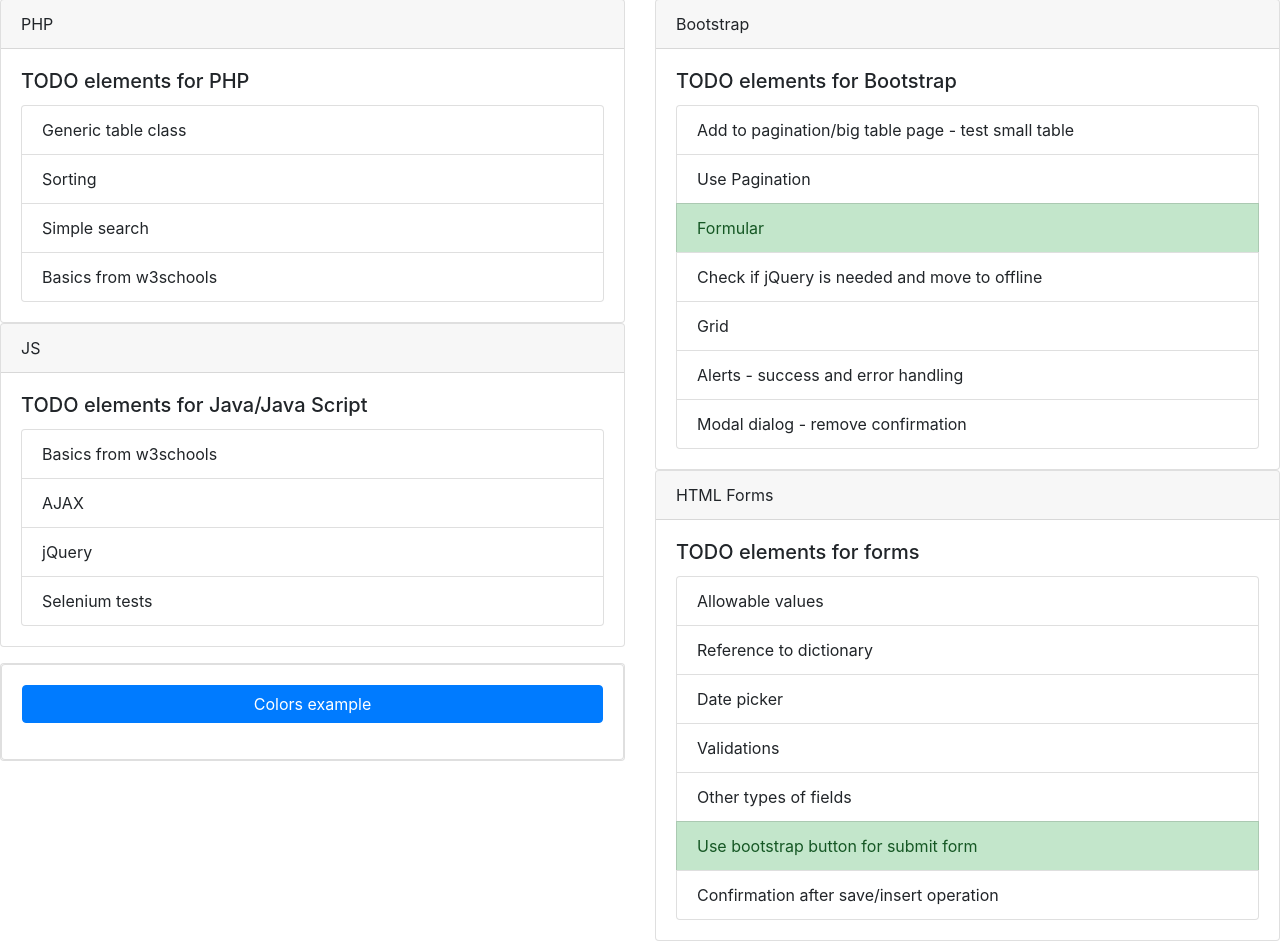
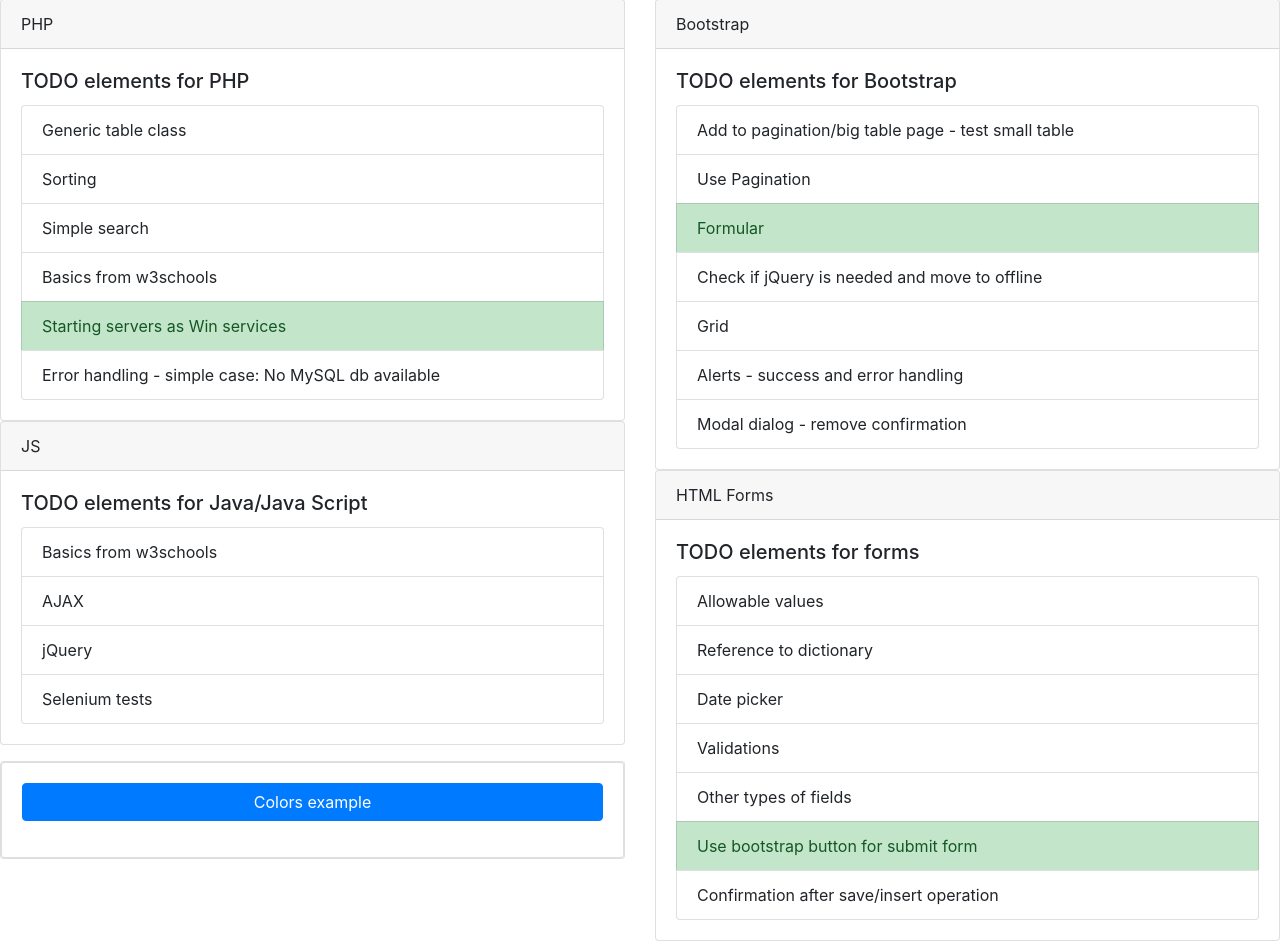
Before and after one commit to paweln1975/Php, a PHP site: page / in a window 1280 px wide. Shown: the part 57-998 px from the top of the page. Run offline with PHP 8.4, Linux system fonts and the light colour scheme.

Commit message:
add TODO

```diff
--- a/index.php
+++ b/index.php
@@ -34,7 +34,8 @@
                         <li class="list-group-item">Sorting</li>
                         <li class="list-group-item">Simple search</li>
                         <li class="list-group-item">Basics from w3schools</li>
-
+                        <li class="list-group-item list-group-item-success">Starting servers as Win services</li>
+                        <li class="list-group-item">Error handling - simple case: No MySQL db available</li>
                     </ul>
                 </div>
             </div>
```
